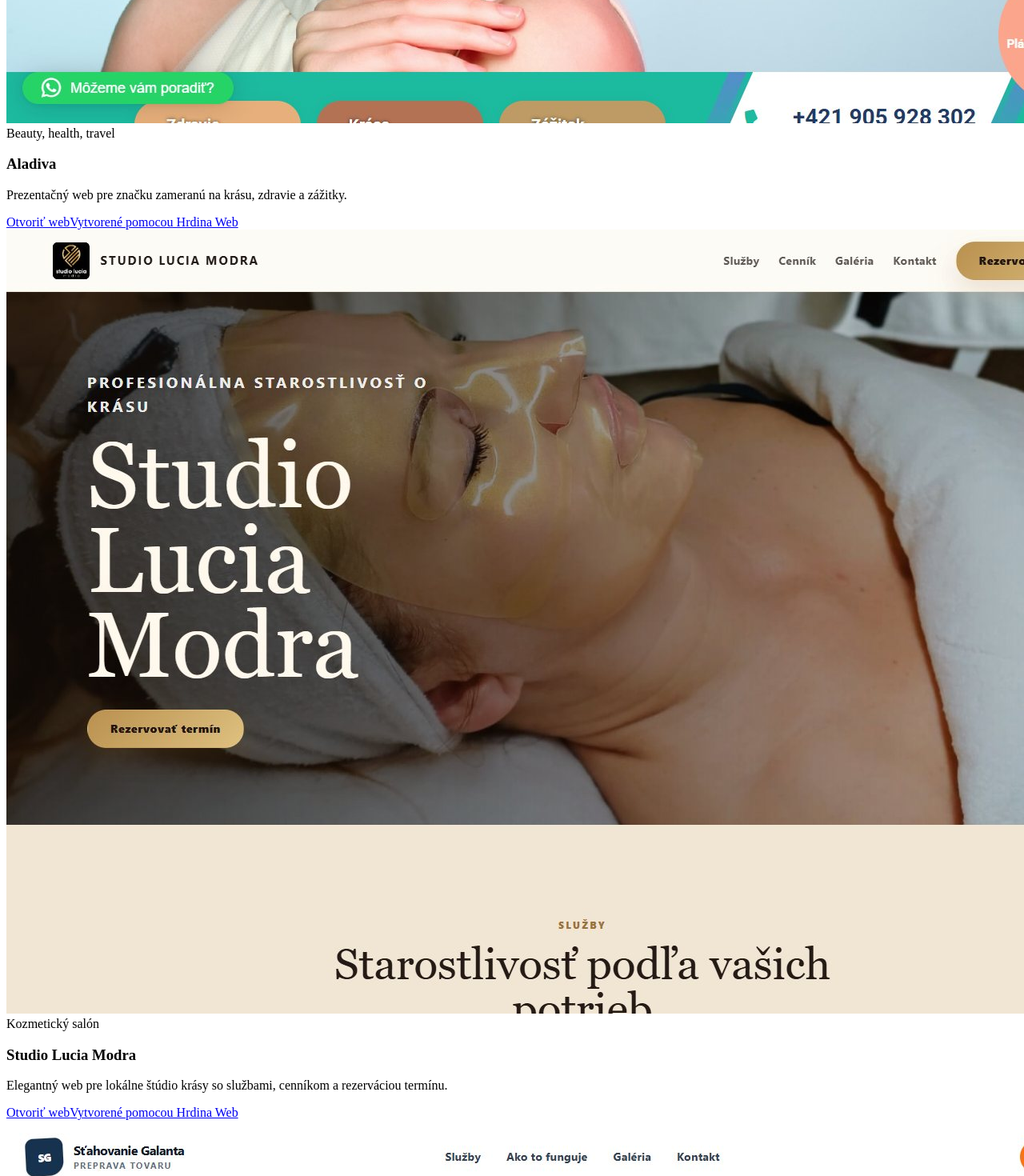
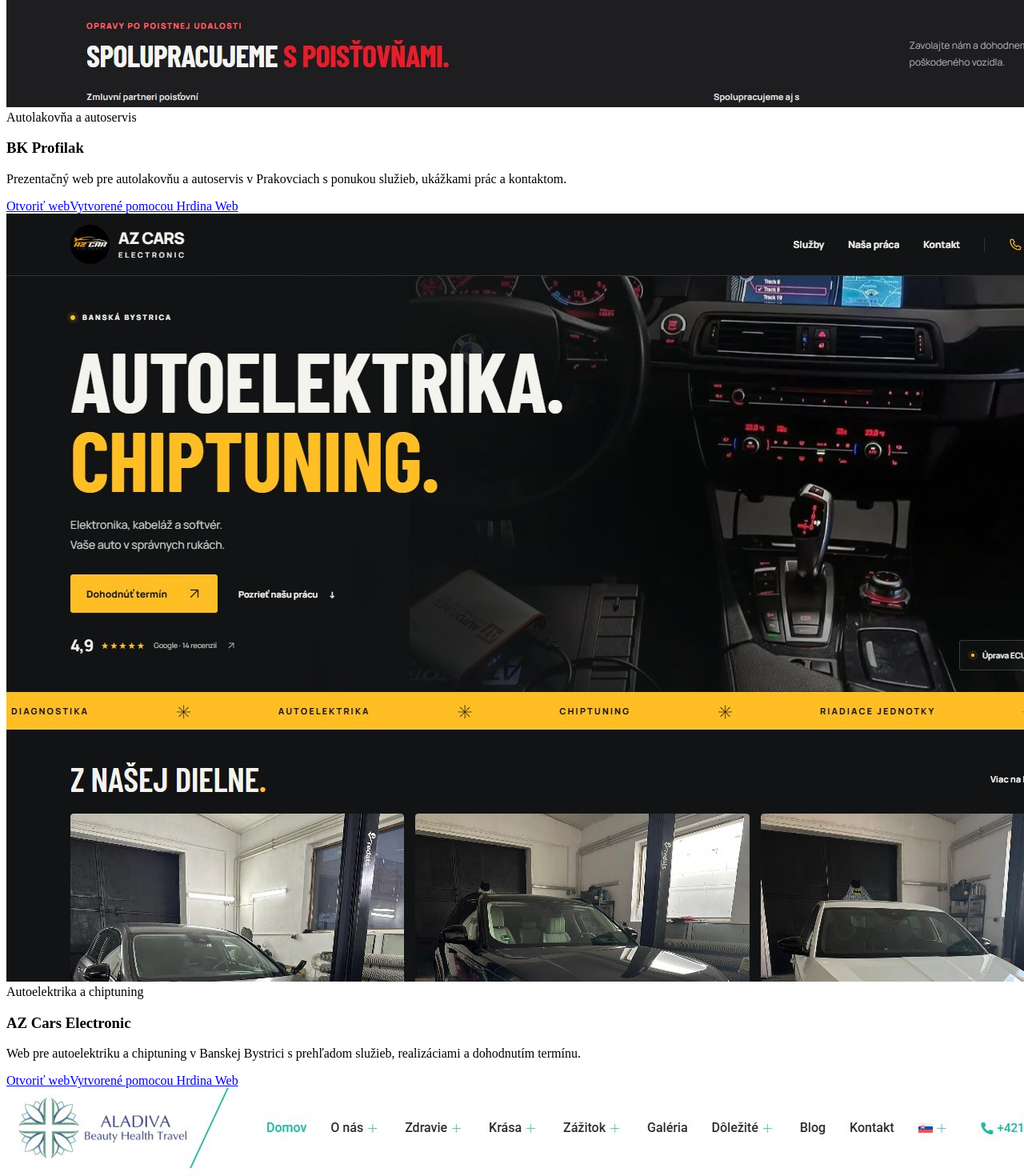
Before and after one commit to Wingsofhero/hrdina-web, a React (Vite) app: page / in a window 1280 px wide. Shown: the part 5780-7250 px from the top of the page at 80% size. Built offline with nearby package versions, Linux system fonts and the light colour scheme; the HTML template or start-up script is replaced by a standard one.

Commit message:
Add BK Profilak and AZ Cars portfolio references

```diff
--- a/src/App.jsx
+++ b/src/App.jsx
@@ -1,4 +1,6 @@
 import marianPortrait from './assets/marian-portrait-preview-v2.jpg';
+import bkProfilakPreview from './assets/work-bkprofilak.jpg';
+import azCarsPreview from './assets/work-az-cars.jpg';
 import adisTattooPreview from './assets/work-adis-tattoo.jpg';
 import aladivaPreview from './assets/work-aladiva.jpg';
 import autodankoPreview from './assets/work-autodanko.jpg';
@@ -122,6 +124,20 @@ const examples = [
 const hrdinaWebUrl = 'https://www.hrdinaweb.sk/';
 
 const realWorks = [
+  {
+    title: 'BK Profilak',
+    label: 'Autolakovňa a autoservis',
+    text: 'Prezentačný web pre autolakovňu a autoservis v Prakovciach s ponukou služieb, ukážkami prác a kontaktom.',
+    url: 'https://www.bkprofilak.sk/',
+    image: bkProfilakPreview,
+  },
+  {
+    title: 'AZ Cars Electronic',
+    label: 'Autoelektrika a chiptuning',
+    text: 'Web pre autoelektriku a chiptuning v Banskej Bystrici s prehľadom služieb, realizáciami a dohodnutím termínu.',
+    url: 'https://www.az-cars.sk/',
+    image: azCarsPreview,
+  },
   {
     title: 'Aladiva',
     label: 'Beauty, health, travel',
```
Also changed, not shown: src/assets/work-az-cars.jpg (added), src/assets/work-bkprofilak.jpg (added).
